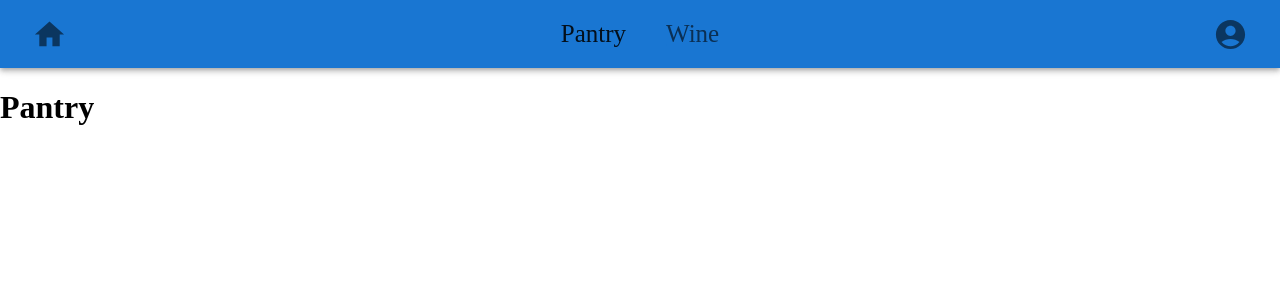
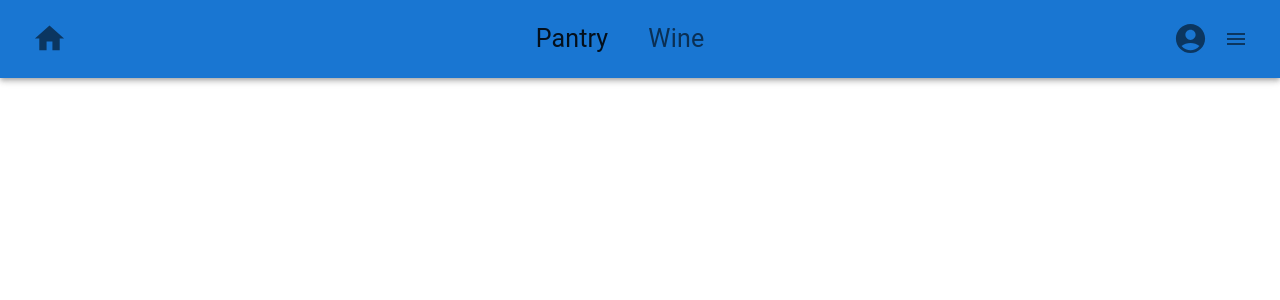
Before and after one commit to FS-Capstone/Waste-Not, a React (Create React App) app: page /pantry in a window 1280 px wide. Shown: the top 300 px of the page. Built offline with nearby package versions, Linux system fonts and the light colour scheme.

Commit message:
started pantry drawer component and cleaned up other components

```diff
--- a/src/Routes.js
+++ b/src/Routes.js
@@ -1,6 +1,6 @@
 import React from 'react';
 import Home from './components/Home';
-import Pantry from './components/Pantry';
+import Pantry from './components/pantry/PantryDrawer';
 import Wine from './components/Wine';
 import { Login, Signup } from './components/AuthForm';
 import { Route, Routes } from 'react-router-dom';
@@ -29,13 +29,14 @@ const ClientRoutes = () => {
   return (
     <>
       <Navbar/>
+      <Pantry/>
       <Routes>
         <Route exact path='/' element={<LandingPage/>}/>
         <Route path='/home' element={<Home/>}/>
         <Route path='login' element={<Login/>}/>
         <Route path='signup' element={<Signup/>}/>
         <Route path='wine' element={<Wine/>}/>
-        <Route path='pantry' element={<Pantry/>}/>
+        {/* <Route path='pantry' element={<Pantry/>}/> */}
         <Route path='account' element={<AccountPage/>}/>
       </Routes>
     </>
--- a/src/components/Home.js
+++ b/src/components/Home.js
@@ -1,5 +1,4 @@
 import React from 'react';
-import {connect} from 'react-redux';
 import { useSelector } from 'react-redux';
 
 /**
@@ -17,13 +16,5 @@ export const Home = props => {
   )
 }
 
-/**
- * CONTAINER
- */
-const mapState = state => {
-  return {
-    username: state.auth.username
-  }
-}
 
-export default connect(mapState)(Home)
+export default Home
--- /dev/null
+++ b/src/components/Navbar/AccountMenu.js
@@ -0,0 +1,52 @@
+import React from "react";
+import Menu from '@mui/material/Menu';
+import MenuItem from '@mui/material/MenuItem';
+import { logout } from "../../store";
+import { useSelector, useDispatch } from "react-redux";
+import { styled } from '@mui/material/styles';
+import { Link as MaterialLink } from "@mui/material";
+import Box from '@mui/material/Box';
+import { Link as RouterLink, useNavigate } from "react-router-dom";
+
+export default function AccountMenu({anchorEl, handleClose}){
+  const isLoggedIn = useSelector((state) => !!state.auth.id);
+  const dispatch = useDispatch();
+  const navigate = useNavigate();
+
+  //Used for links in account menu
+  const MenuLink = styled(MaterialLink)(({theme}) => {
+    return{
+      color: 'inherit',
+      textDecoration: 'none'
+    }
+  })
+
+  return(
+    <Menu
+      id="menu-appbar"
+      anchorEl={anchorEl}
+      anchorOrigin={{
+        vertical: 'top',
+        horizontal: 'right',
+      }}
+      keepMounted
+      transformOrigin={{
+        vertical: 'top',
+        horizontal: 'right',
+      }}
+      open={Boolean(anchorEl)}
+      onClose={handleClose}
+    >
+      {isLoggedIn ?
+      <Box>
+        <MenuItem onClick={handleClose}><MenuLink to='/account' component={RouterLink}>My account</MenuLink></MenuItem>
+        <MenuItem onClick={() => {handleClose(); dispatch(logout()); navigate('/')}}>Logout</MenuItem>
+      </Box>
+      :
+      <Box>
+        <MenuItem onClick={handleClose}><MenuLink to='/login' component={RouterLink}>Log In</MenuLink></MenuItem>
+        <MenuItem onClick={handleClose}><MenuLink to='/signup' component={RouterLink}>Sign Up</MenuLink></MenuItem>
+      </Box>}
+    </Menu>
+  )
+}
--- a/src/components/Navbar/Navbar.js
+++ b/src/components/Navbar/Navbar.js
@@ -1,7 +1,6 @@
 import React, { useState } from "react";
 import { Link as RouterLink, useNavigate, useLocation } from "react-router-dom";
-import { useDispatch, useSelector } from "react-redux";
-import { logout } from "../../store";
+import { useDispatch } from "react-redux";
 import HomeIcon from '@mui/icons-material/Home';
 import AccountCircleIcon from '@mui/icons-material/AccountCircle';
 import AppBar from '@mui/material/AppBar';
@@ -11,8 +10,9 @@ import { styled } from '@mui/material/styles';
 import IconButton from '@mui/material/IconButton';
 import { Link as MaterialLink } from "@mui/material";
 import { useTheme } from "@emotion/react";
-import Menu from '@mui/material/Menu';
-import MenuItem from '@mui/material/MenuItem';
+import MenuIcon from '@mui/icons-material/Menu';
+import { openPantry } from "../../store/pantry";
+import AccountMenu from "./AccountMenu";
 
 //Container for links in nav bar
 const LinkContainer = styled(Box)(({theme}) => {
@@ -36,20 +36,13 @@ const Link = styled(MaterialLink)(({theme}) => {
   }
 });
 
-//Used for links in account menu
-const MenuLink = styled(MaterialLink)(({theme}) => {
-  return{
-    color: 'inherit',
-    textDecoration: 'none'
-  }
-})
+
 
 
 
 
 const Navbar = (props) => {
   const dispatch = useDispatch();
-  const isLoggedIn = useSelector((state) => !!state.auth.id);
   const navigate = useNavigate();
   const location = useLocation();
   const theme = useTheme();
@@ -98,33 +91,12 @@ const Navbar = (props) => {
           >
             <AccountCircleIcon fontSize="large"/>
           </IconButton>
-          <Menu
-                id="menu-appbar"
-                anchorEl={anchorEl}
-                anchorOrigin={{
-                  vertical: 'top',
-                  horizontal: 'right',
-                }}
-                keepMounted
-                transformOrigin={{
-                  vertical: 'top',
-                  horizontal: 'right',
-                }}
-                open={Boolean(anchorEl)}
-                onClose={handleClose}
-              >
-                {isLoggedIn ?
-                <Box>
-                  <MenuItem onClick={handleClose}><MenuLink to='/account' component={RouterLink}>My account</MenuLink></MenuItem>
-                  <MenuItem onClick={() => {handleClose(); dispatch(logout()); navigate('/')}}>Logout</MenuItem>
-                </Box>
-                :
-                <Box>
-                  <MenuItem onClick={handleClose}><MenuLink to='/login' component={RouterLink}>Log In</MenuLink></MenuItem>
-                  <MenuItem onClick={handleClose}><MenuLink to='/signup' component={RouterLink}>Sign Up</MenuLink></MenuItem>
-                </Box>}
-              </Menu>
 
+          {/* opens the pantry */}
+          <IconButton onClick={() => dispatch(openPantry())}>
+            <MenuIcon ></MenuIcon>
+          </IconButton>
+          <AccountMenu handleClose={handleClose} anchorEl={anchorEl}/>
         </Toolbar>
       </AppBar>
     </Box>
--- a/src/components/Pantry.js
+++ /dev/null
@@ -1,9 +0,0 @@
-import React from 'react';
-
-const Pantry = () => {
-  return(
-    <h1>Pantry</h1>
-  )
-}
-
-export default Pantry;
--- /dev/null
+++ b/src/components/pantry/Pantry.js
@@ -0,0 +1,15 @@
+import React from "react";
+import TextField from '@mui/material/TextField';
+import Autocomplete from '@mui/material/Autocomplete';
+
+export default function Pantry() {
+  return(
+    <Autocomplete
+      disablePortal
+      id="combo-box-demo"
+      options={['example', 'ingredient', 'options']}
+      sx={{ width: 300 }}
+      renderInput={(params) => <TextField {...params} label="Ingredients" />}
+    />
+  )
+}
--- /dev/null
+++ b/src/components/pantry/PantryDrawer.js
@@ -0,0 +1,57 @@
+import * as React from 'react';
+import { styled, useTheme } from '@mui/material/styles';
+import Box from '@mui/material/Box';
+import Drawer from '@mui/material/Drawer';
+import CssBaseline from '@mui/material/CssBaseline';
+import Divider from '@mui/material/Divider';
+import IconButton from '@mui/material/IconButton';
+import ChevronLeftIcon from '@mui/icons-material/ChevronLeft';
+import ChevronRightIcon from '@mui/icons-material/ChevronRight';
+import { closePantry } from '../../store/pantry';
+import { useSelector, useDispatch } from 'react-redux';
+import Pantry from './Pantry';
+
+const drawerWidth = 240;
+
+const DrawerHeader = styled('div')(({ theme }) => ({
+  display: 'flex',
+  alignItems: 'center',
+  padding: theme.spacing(0, 1),
+  // necessary for content to be below app bar
+  ...theme.mixins.toolbar,
+  justifyContent: 'flex-start',
+}));
+
+export default function PantryDrawer() {
+  const theme = useTheme();
+  const open = useSelector((state) => state.pantries.open);
+  const dispatch = useDispatch();
+
+
+  return (
+    <Box sx={{ display: 'flex' }}>
+      <CssBaseline />
+      <Drawer
+        sx={{
+          width: drawerWidth,
+          flexShrink: 0,
+          '& .MuiDrawer-paper': {
+            width: drawerWidth,
+          },
+        }}
+        variant="persistent"
+        anchor="right"
+        open={open}
+      >
+        <DrawerHeader>
+          <IconButton onClick={() => dispatch(closePantry())}>
+            {theme.direction === 'rtl' ? <ChevronLeftIcon /> : <ChevronRightIcon />}
+          </IconButton>
+        </DrawerHeader>
+        <Divider />
+
+        <Pantry/>
+      </Drawer>
+    </Box>
+  );
+}
--- a/src/store/pantry.js
+++ b/src/store/pantry.js
@@ -1,6 +1,8 @@
 import axios from 'axios';
 
-const GET_PANTRIES = 'GET_PANTRIES'
+const GET_PANTRIES = 'GET_PANTRIES';
+const CLOSE_PANTRY = 'CLOSE_PANTRY';
+const OPEN_PANTRY = 'OPEN_PANTRY';
 
 export const getPantries = () => {
   return async(dispatch) => {
@@ -33,8 +35,24 @@ export const getPantries = () => {
   }
 }
 
-export default function pantryReducer(state = [], action) {
+export const closePantry = () => {
+  return{
+    type: CLOSE_PANTRY
+  }
+}
+
+export const openPantry = () => {
+  return{
+    type: OPEN_PANTRY
+  }
+}
+
+export default function pantryReducer(state = {items: [], open: false}, action) {
   if(action.type === GET_PANTRIES)
-    return action.pantries;
+    return {...state, items: action.pantries};
+  if(action.type === CLOSE_PANTRY)
+    return {...state, open:false};
+  if(action.type === OPEN_PANTRY)
+    return {...state, open:true};
   return state;
 }
```
